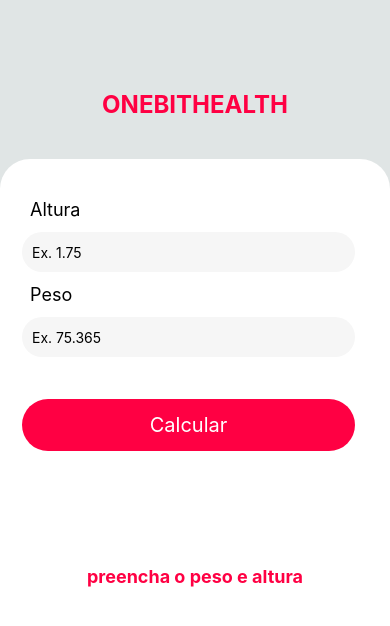
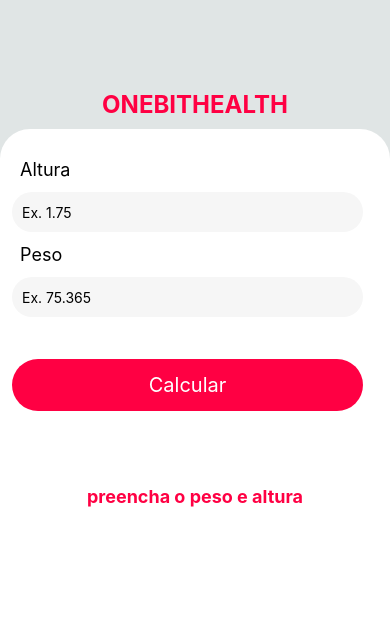
Before and after one commit to HenriqueAMascarin/OneBitHealth, a React Native app: screen / in a window 390 px wide. Shown: the top 626 px of the page. Built offline with nearby package versions, Linux system fonts and the light colour scheme.

Commit message:
complete api training

```diff
--- a/src/components/Form/ResultImc/index.tsx
+++ b/src/components/Form/ResultImc/index.tsx
@@ -1,4 +1,4 @@
-import { View, Text} from "react-native";
+import { View, Text, TouchableOpacity, Share} from "react-native";
 import styles from "./style";
 
 type props = {
@@ -7,8 +7,26 @@
 }
 
 export default function ResultImc(props: props){
+
+    const onShare = async () =>{
+        const result = await Share.share({
+            message:"Meu imc hoje é: " + props.resultImc,
+        })
+    }
+
     return(
-        <View style={styles.resultImc}>
+        <View style={styles.contextImc}>
+            <View style={styles.boxShareButton}>
+                {props.resultImc != undefined ?
+                <TouchableOpacity
+                 onPress={onShare}
+                 style={styles.shared}>
+                    <Text style={styles.sharedText}>Share</Text>
+                </TouchableOpacity>
+                :
+                <View/>
+                }
+            </View>
             <Text style={styles.information}>{props.messageResultImc}</Text>
             <Text style={styles.numberImc}>{props.resultImc}</Text>
         </View>
--- a/src/components/Form/ResultImc/style.ts
+++ b/src/components/Form/ResultImc/style.ts
@@ -1,11 +1,10 @@
 import { StyleSheet } from "react-native";
 
 const styles = StyleSheet.create({
-    resultImc:{
+    contextImc:{
         flex: 1,
-        marginTop: 15,
-        paddingTop: 60,
-        borderRadius: 50,
+        marginTop: 20,
+        paddingTop: 15,
         alignItems: 'center',
         width: '100%',
     },
@@ -18,6 +17,22 @@
         fontSize: 18,
         color: '#FF0043',
         fontWeight: 'bold',
+    },
+    boxShareButton:{
+        width: '100%',
+        alignItems: 'center',
+        marginBottom: 10,
+    },
+    shared:{
+        backgroundColor: '#1877f2',
+        borderRadius: 50,
+        paddingBottom: 5,
+        paddingTop: 5,
+    },
+    sharedText:{
+        color: '#ffffff',
+        fontWeight: 'bold',
+        paddingHorizontal: 30,
     }
 });
 
--- a/src/components/Form/index.tsx
+++ b/src/components/Form/index.tsx
@@ -5,6 +5,8 @@
      View,
      TouchableOpacity,
      Vibration,
+     Pressable,
+     Keyboard,
     } from "react-native";
 import ResultImc from "./ResultImc";
 import styles from "./style";
@@ -20,8 +22,8 @@
 
     function imcCalculator(){
         const imcWeight = Number(weight);
-        const imcHeight = Number(height)
-        return setImc((imcWeight / (imcHeight * imcHeight)).toFixed(2));
+        const heightFormat= Number(height ? height.toString().replace(',','.') : 0);
+        return setImc((imcWeight / (heightFormat * heightFormat)).toFixed(2));
     }
 
     function verificationImc(){
@@ -48,7 +50,7 @@
     }
 
     return(
-        <View style={styles.formContext}>
+        <Pressable onPress={Keyboard.dismiss} style={styles.formContext}>
             <View style={styles.form}>
                 <Text style={styles.formLabel}>Altura</Text>
                 <Text style={styles.errorMessage}>{errorMessage}</Text>
@@ -63,6 +65,6 @@
                 </TouchableOpacity>
             </View>
             <ResultImc messageResultImc={messageImc} resultImc={imc}/>
-        </View>
+        </Pressable>
     );
 }
--- a/src/components/Form/style.ts
+++ b/src/components/Form/style.ts
@@ -2,20 +2,15 @@
 
 const styles = StyleSheet.create({
     formContext: {
-        width: '100%',
-        height: '100%',
-        bottom: 0,
+        flex: 1,
         backgroundColor: '#ffffff',
-        alignItems: 'center',
         borderTopLeftRadius: 30,
         borderTopRightRadius: 30,
-        marginTop: 30,
+        alignItems: 'center',
+        paddingTop: 30,
     },
     form:{
         width: '100%',
-        height: 'auto',
-        marginTop: 30,
-        padding: 10,
     },
     formLabel:{
         color: '#000000',
```
